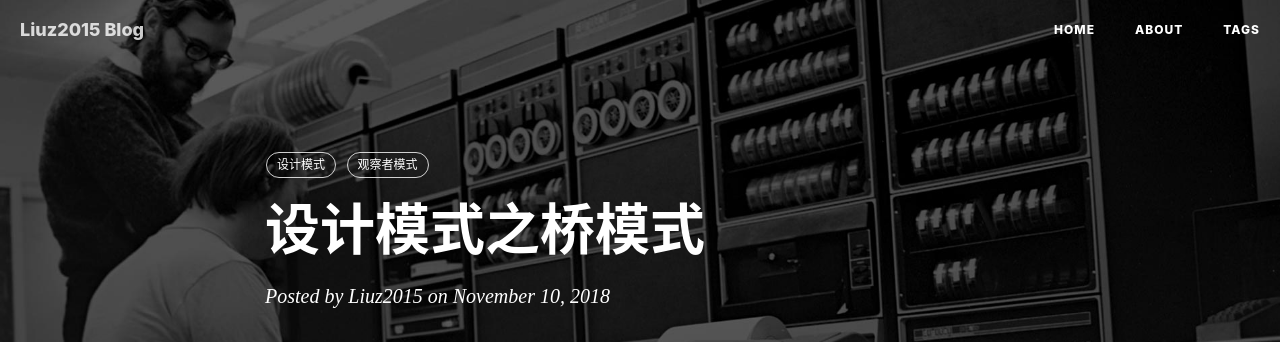
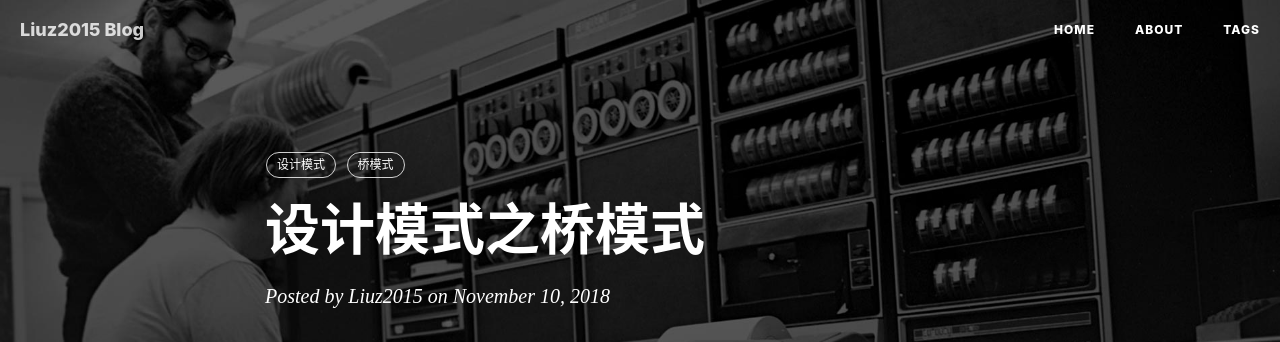
Before and after one commit to liuz2015/liuz2015.github.io, a Jekyll site: the page built from _posts/2018-11-10-design-pattern-bridge.markdown, in a window 1280 px wide and 900 px high. Shown: the top 342 px of the window. Built offline with Jekyll 4.4.1, drawn with Linux system fonts in a browser that asks for light colours; nearby versions of some CDN libraries; comment, search, counter and statistics services are not loaded.

Commit message:
修正文章错误

```diff
--- a/_posts/2018-11-10-design-pattern-bridge.markdown
+++ b/_posts/2018-11-10-design-pattern-bridge.markdown
@@ -7,7 +7,7 @@ author:     "Liuz2015"
 header-img: "img/post-bg-unix-linux.jpg"
 tags:
     - 设计模式
-    - 观察者模式
+    - 桥模式
 ---
 
 ## 目录
```
